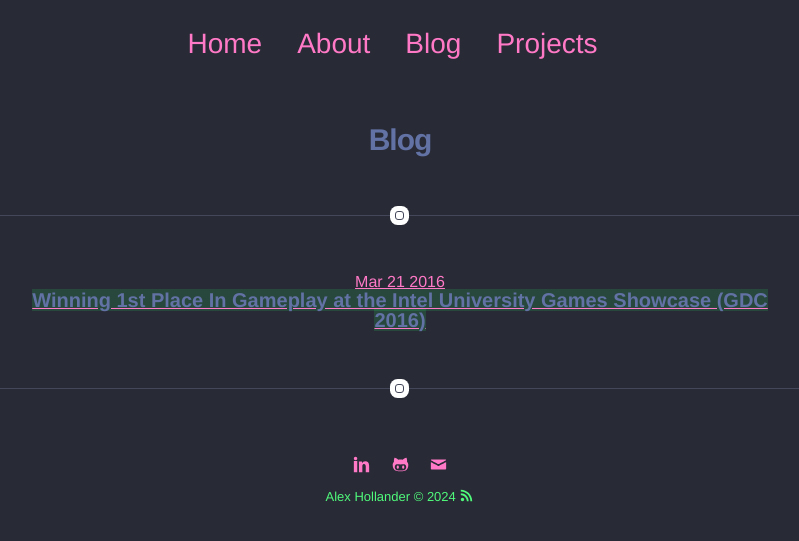
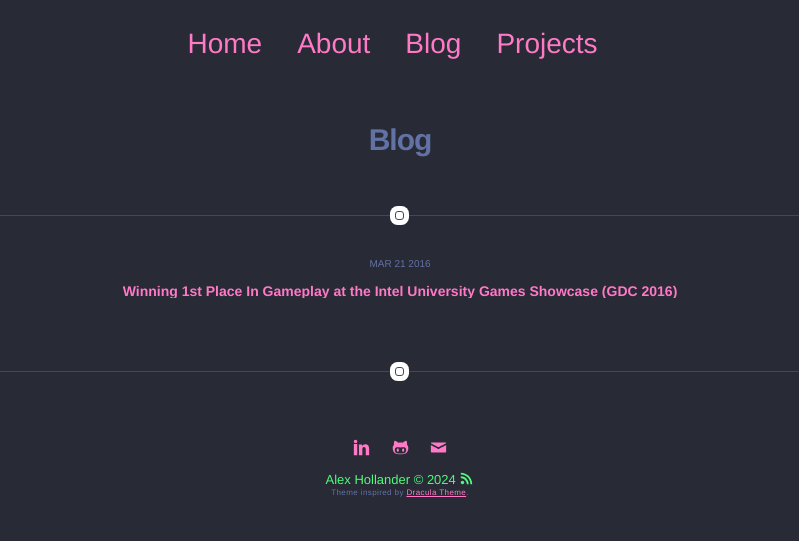
Before and after one commit to Ashen-Vaults/ashen-vaults.github.io, a Jekyll site: the page built from blog/index.html, in a window 1280 px wide. Shown: the top 541 px of the page, without its empty margins (240-1039 px from the left). Built offline with Jekyll 4.4.1, drawn with Linux system fonts in a browser that asks for light colours.

Commit message:
Updated blog layout

```diff
--- a/_includes/footer.html
+++ b/_includes/footer.html
@@ -1,4 +1,7 @@
 <footer class="footer-main">
     {% include social-links.html %}
     {{ site.name }} © {{ site.time | date: '%Y' }} <a class="link" href="{{ site.url }}/feed.xml" target="_blank"><svg class="icon icon-rss"><use xlink:href="#icon-rss"></use></svg></a>
+    <p style="text-align: center; font-size: 0.8rem; color: #6272A4;">
+        Theme inspired by <a href="https://draculatheme.com/" target="_blank" style="color: #FF79C6;">Dracula Theme</a>.
+    </p>
 </footer>
--- a/_sass/components/header.sass
+++ b/_sass/components/header.sass
@@ -19,6 +19,7 @@
     > .title
         font-size: 4rem
         margin: 0 0 13px
+        color: $text-color
 
     > .description
         font-size: 1.8rem
--- a/_sass/components/others.sass
+++ b/_sass/components/others.sass
@@ -6,7 +6,6 @@
     > .url > .title
         width: auto !important
         display: inline
-        background-image: linear-gradient(rgba(39,243,106,0.15), rgba(39,243,106,0.15))
 
 .twitter-tweet
     margin: 10px auto
--- a/_sass/pages/home-blog-projects.sass
+++ b/_sass/pages/home-blog-projects.sass
@@ -5,10 +5,10 @@
 
     > .list
         border-top: 1px solid $epsilon
-        margin-top: 30px
-        padding-top: 40px
+        margin-top: 20px
+        padding-top: 20px
         position: relative
-
+        text-align: center
         &:before
             display: block
             content: " "
@@ -26,13 +26,13 @@
     > .item
         display: block
         width: 95%
-        margin: 0 auto
-
+        margin: 5px auto
+        flex-direction: column
         > .url
             width: 100%
             display: flex
             align-items: center
-            padding: 20px 0
+            padding: 2px 0
             text-decoration: none
 
             > .title
@@ -67,3 +67,55 @@
         position: relative
         top: -4px
         margin-right: 10px
+
+
+.project-elem
+    display: flex
+    flex-direction: column
+    align-items: center
+    justify-content: center
+    text-align: center
+    margin: 0 auto // Ensure the element centers within its container
+    padding: 2px 0 // Space above and below each blog element
+
+    .item
+        display: flex
+        flex-direction: column
+        align-items: center
+        justify-content: center
+        width: 100% // Stretches the item across the container
+        max-width: 800px // Optional: Restrict the width for readability
+        margin: 0 auto // Centers the item itself
+
+        .url
+            display: flex
+            flex-direction: column
+            align-items: center
+            justify-content: center
+            text-decoration: none
+            padding: 5px 0
+
+            &:hover .title
+                color: $gama
+                transform: scale(1.05)
+
+            &:hover .date
+                color: $delta
+
+        .date
+            font-size: 1rem
+            color: $beta
+            font-weight: 400
+            text-transform: uppercase
+            margin-bottom: 5px
+            text-align: center // Ensures date text stays centered
+
+        .title
+            font-size: 1.4rem
+            font-weight: 600
+            color: $delta
+            text-align: center // Ensures title is centered
+            white-space: nowrap
+            overflow: hidden
+            text-overflow: ellipsis
+            transition: transform 0.2s ease-in-out
```
Also changed, not shown: about.md (+1 -1 lines).
